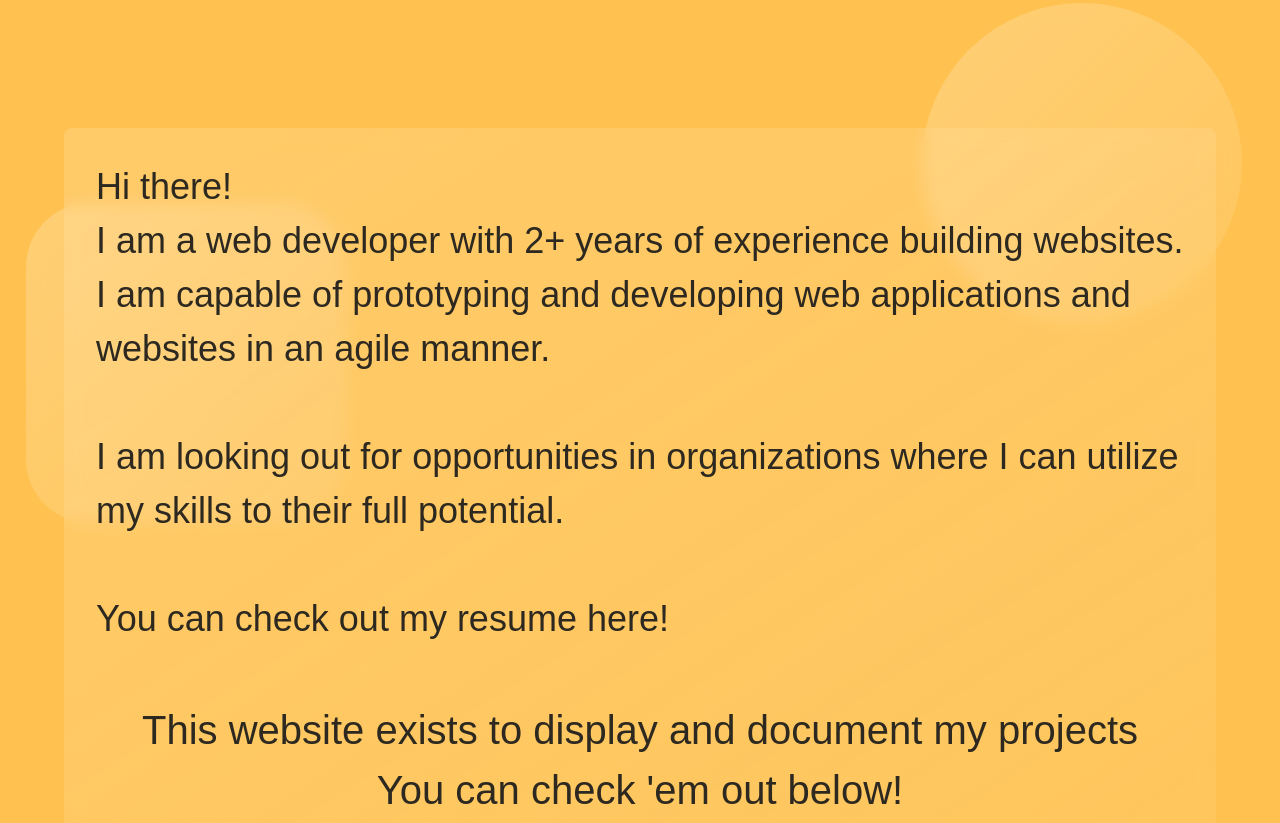
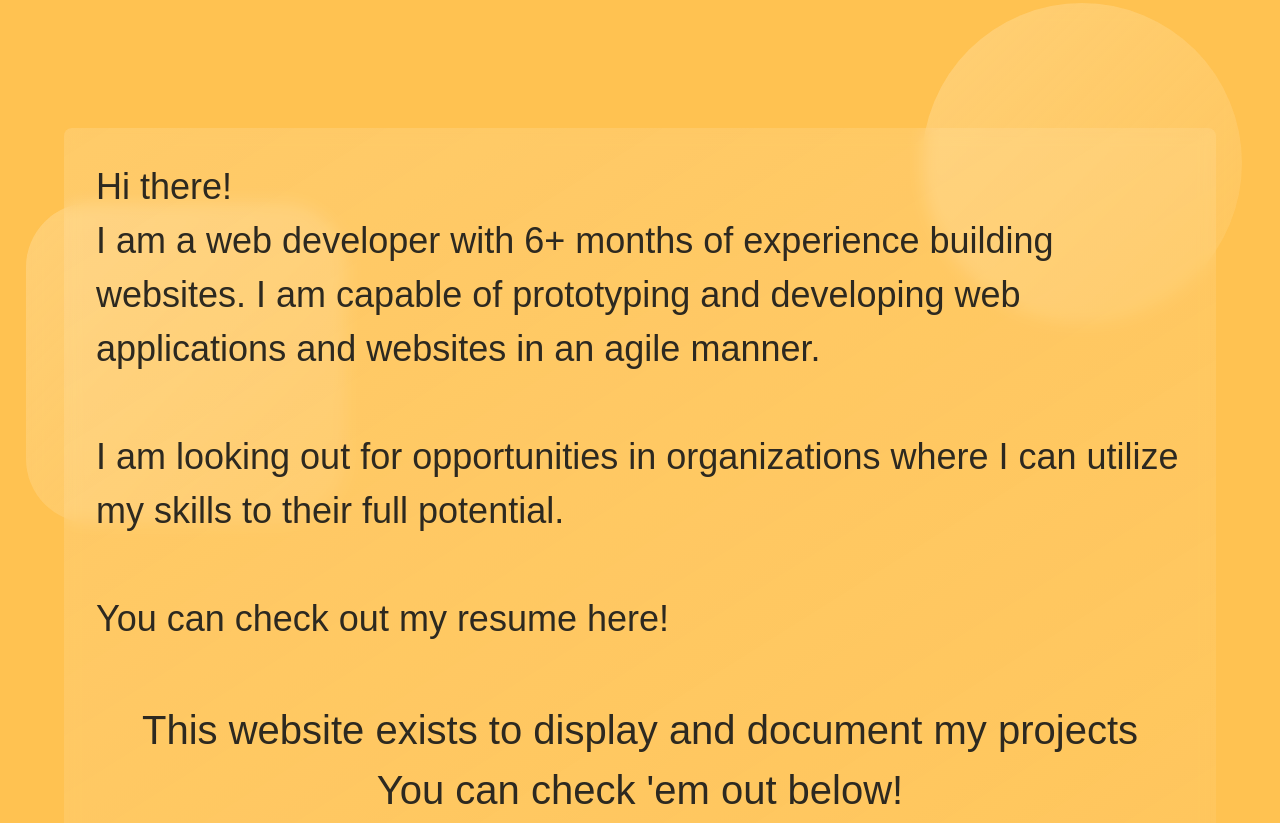
Before and after one commit to harshpandit2004/Portfolio, a plain HTML site: page public/index.html in a window 1280 px wide. Shown: the part 997-1820 px from the top of the page. Drawn offline with nearby package versions, Linux system fonts and the light colour scheme; a web font is replaced by a local one.

Commit message:
aight, lets be a realist here

```diff
--- a/public/index.html
+++ b/public/index.html
@@ -75,7 +75,7 @@
     </nav>
     <div class="actualresume">
       Hi there!<br />
-      I am a web developer with 2+ years of experience building websites. I am
+      I am a web developer with 6+ months of experience building websites. I am
       capable of prototyping and developing web applications and websites in an
       agile manner. <br /><br />I am looking out for opportunities in
       organizations where I can utilize my skills to their full potential.<br /><br />
```
